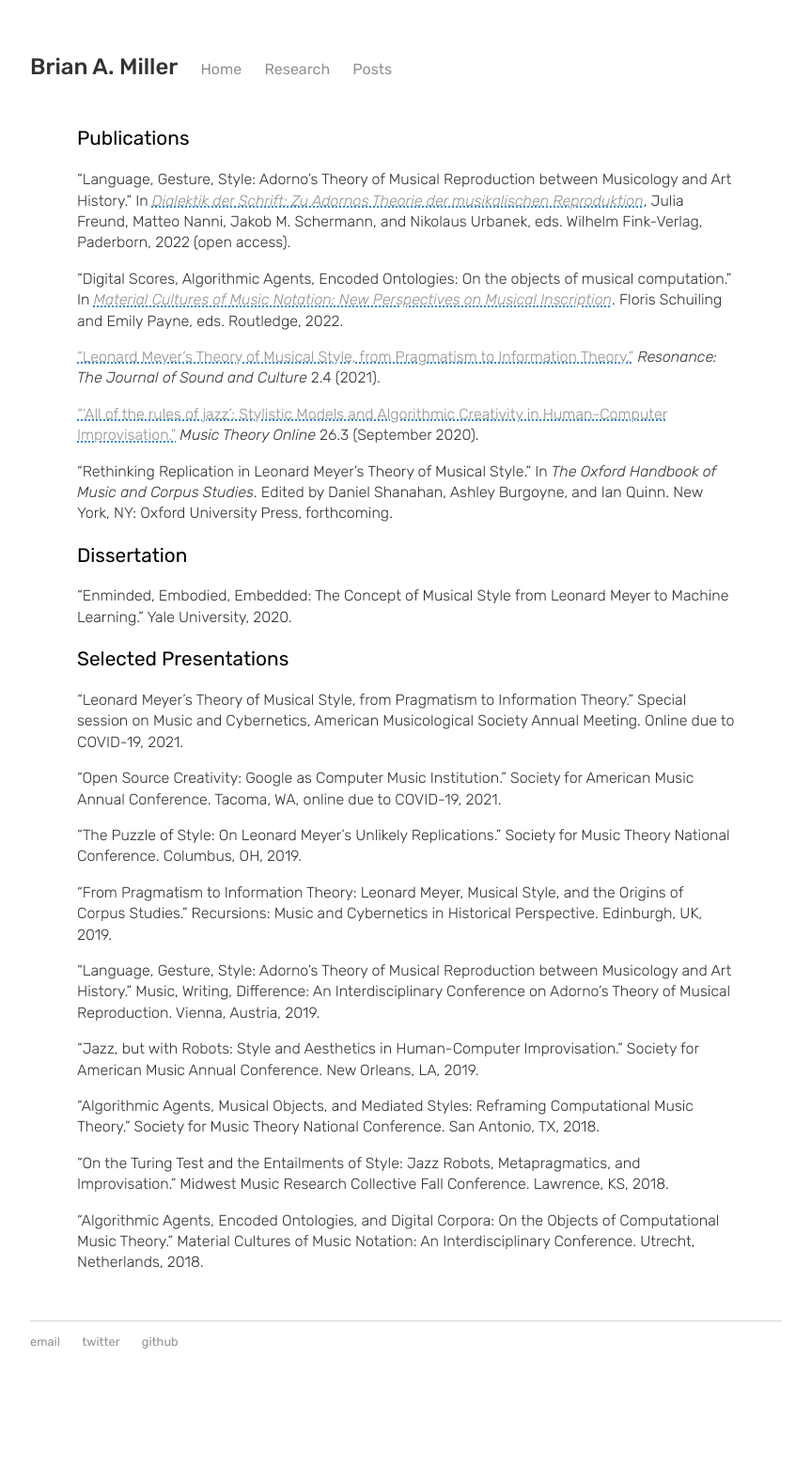
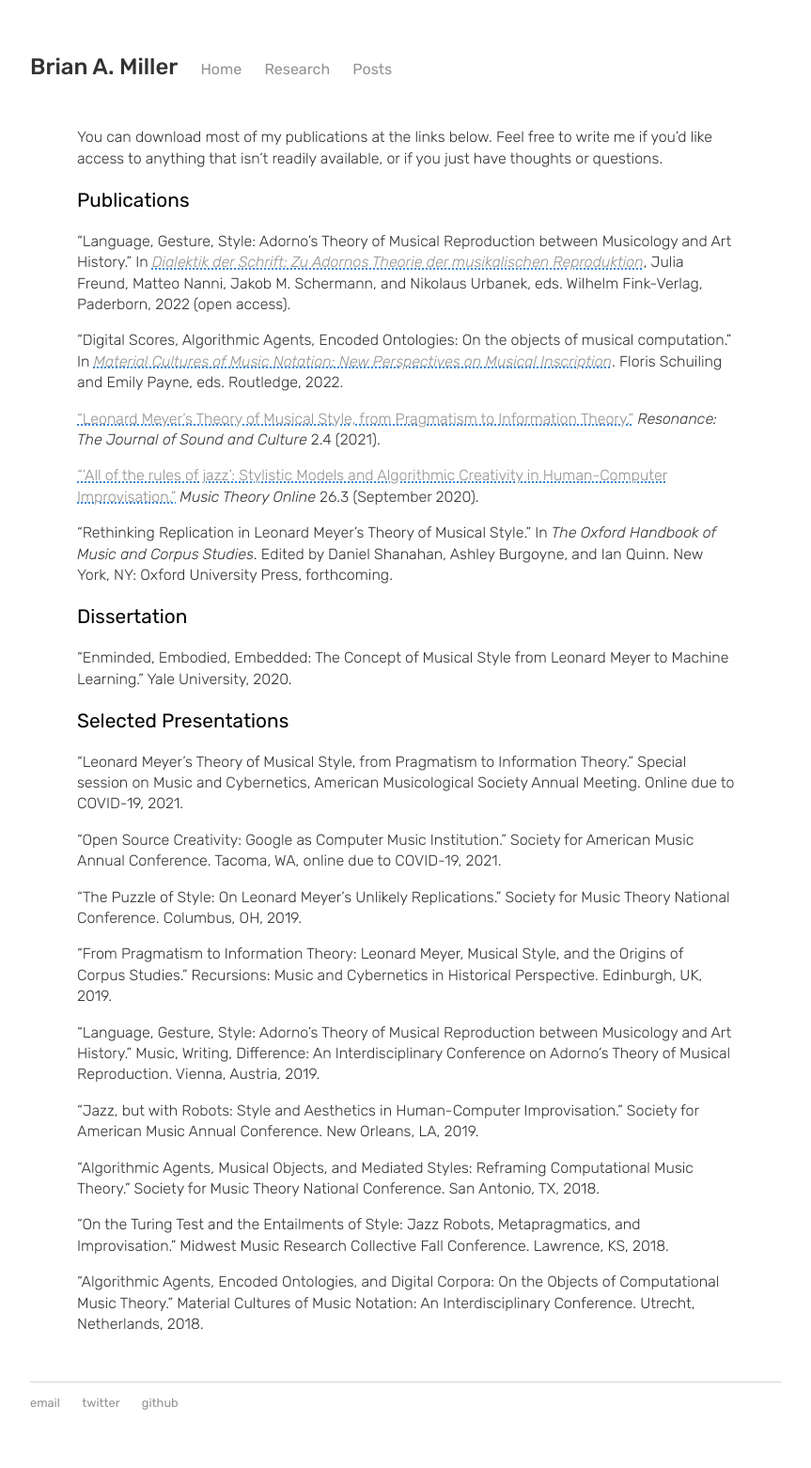
Before and after one commit to bmill42/bmill42.github.io, a Jekyll site: the page built from research/index.md, in a window 1280 px wide. Shown: the whole page at 94% size, without its empty margins (168-1031 px from the left). Built offline with Jekyll 4.4.1, drawn with Linux system fonts in a browser that asks for light colours; before the commit the page ends 1497 px from its top, so only the background shows below that.

Commit message:
Update to research page

```diff
--- a/research/index.md
+++ b/research/index.md
@@ -2,6 +2,8 @@
 layout: default
 title: Research
 ---
+
+You can download most of my publications at the links below. Feel free to write me if you'd like access to anything that isn't readily available, or if you just have thoughts or questions.
 
 ### Publications
 
```
